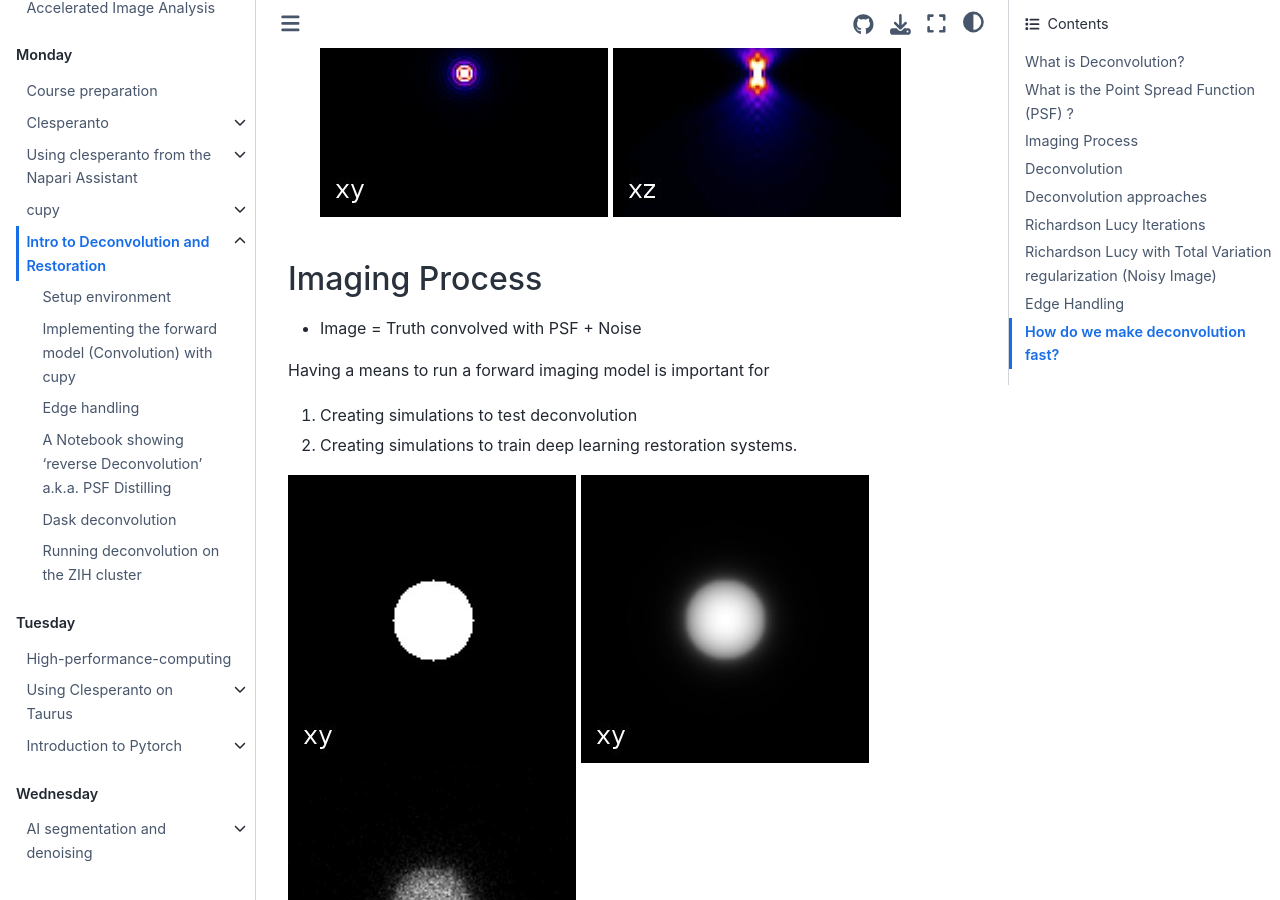
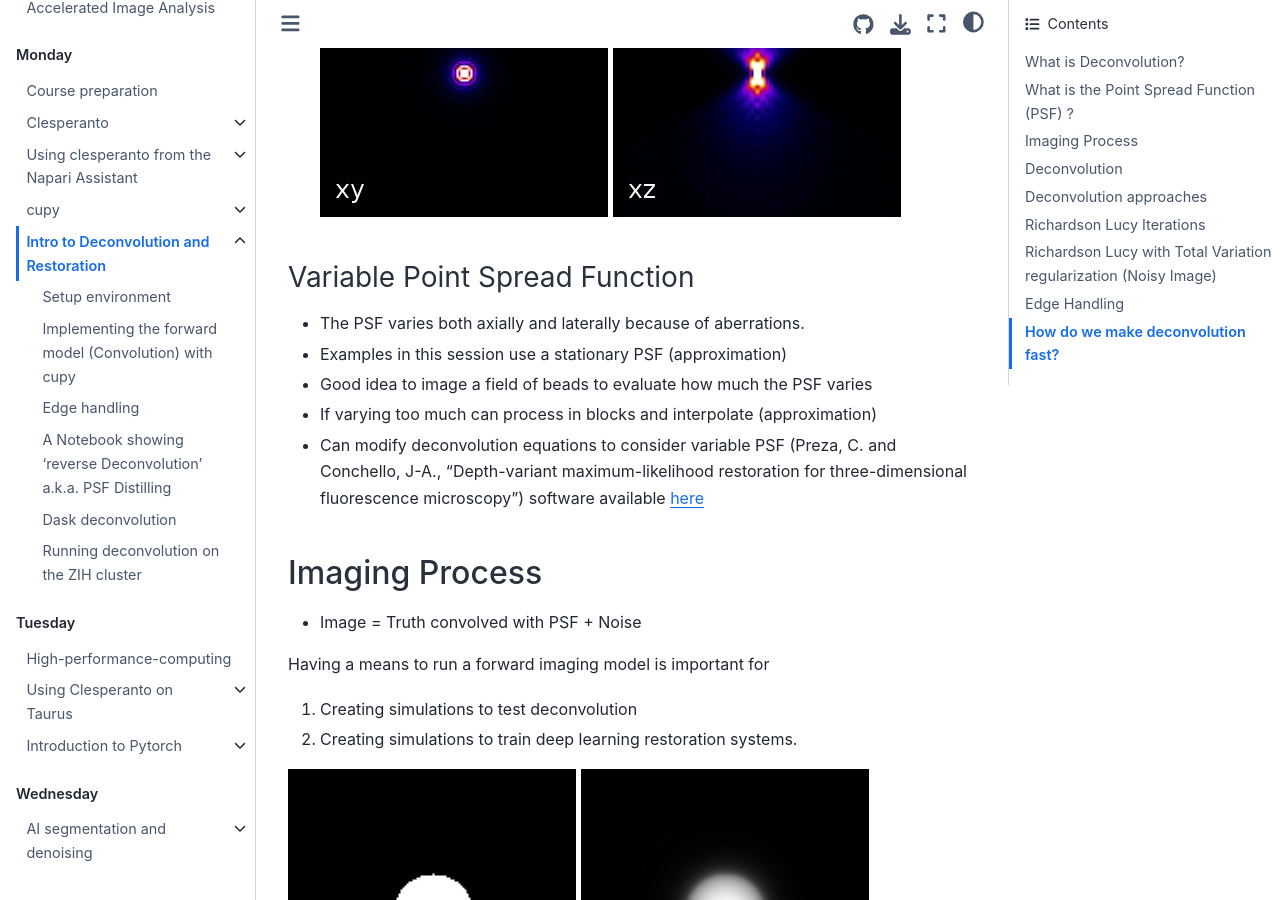
Before and after one commit to BiAPoL/PoL-BioImage-Analysis-TS-GPU-Accelerated-Image-Analysis, a Jupyter Book: the page built from docs/30_Deconvolution/0_intro_to_decon.md, in a window 1280 px wide and 900 px high, scrolled down 809 px. Built offline with Jupyter Book 1.0.4 settings and Sphinx 7.4.7 and the Sphinx Book theme 1.1.4, drawn with Linux system fonts in a browser that asks for light colours; pages that are not in the unit, such as notebooks, are missing from menus; some of the changed text lies outside the part shown.

Commit message:
Add note regarding variable PSF

```diff
--- a/docs/30_Deconvolution/0_intro_to_decon.md
+++ b/docs/30_Deconvolution/0_intro_to_decon.md
@@ -20,6 +20,15 @@ The problem is ill-poised (information is lost thus cannot restore original comp
 
   ![](images/PSF_xy.jpg)
   ![](images/PSF_xz.jpg)
+
+### Variable Point Spread Function
+
+* The PSF varies both axially and laterally because of aberrations.
+* Examples in this session use a stationary PSF (approximation)
+* Good idea to image a field of beads to evaluate how much the PSF varies
+* If varying too much can process in blocks and interpolate (approximation)
+* Can modify deconvolution equations to consider variable PSF (Preza, C. and Conchello, J-A., "Depth-variant maximum-likelihood restoration for three-dimensional fluorescence microscopy") software available [here]( https://www.memphis.edu/cirl/cosmos/index.php)
+
 
 ## Imaging Process
 
@@ -88,7 +97,7 @@ Non-circulant deconvolution (BIG Lab technical note 2014, M. Bertero, P. Boccaci
 * Algorithm acceleration
     * Take a bigger step at each iteration
     * Vector Acceleration (Biggs)
-Hardware acceleration
+* Hardware acceleration
     * Fast math libraries
     * Multi-threading
     * GPU
```
